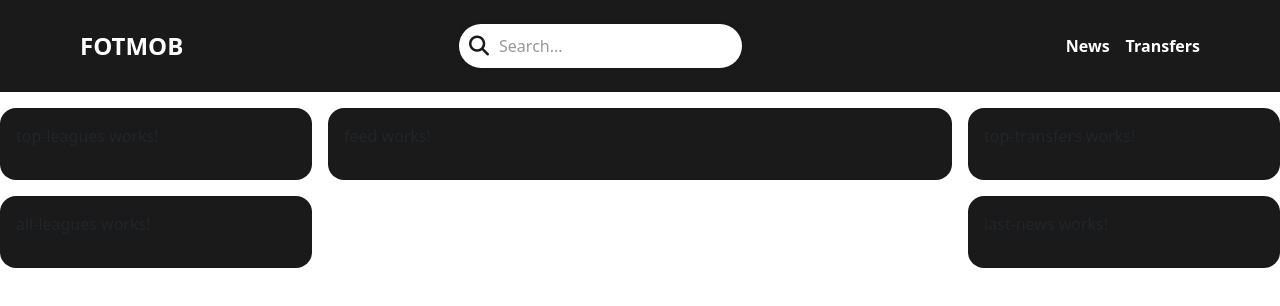
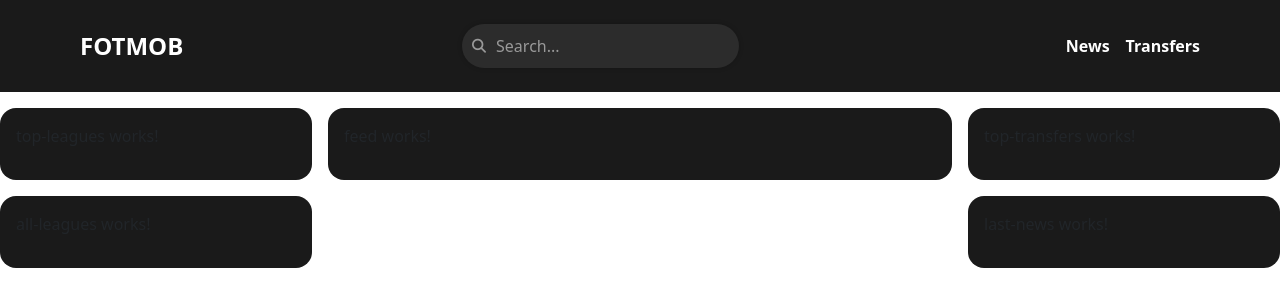
Before and after one commit to Chlafen/projet-web, an Angular app: page /home in a window 1280 px wide. Shown: the top 306 px of the page. Built offline with nearby package versions, Linux system fonts and the light colour scheme.

Commit message:
fix header

```diff
--- a/src/app/common/widgets/searchbar/searchbar.component.sass
+++ b/src/app/common/widgets/searchbar/searchbar.component.sass
@@ -10,17 +10,18 @@
   box-shadow: 0 0 5px 0 rgba(0, 0, 0, 0.2)
   border-radius: 50px
   padding: 10px
-  background-color: #fff
+  background-color: $primary-color-light
   i
-    color: $primary-color
-    font-size: 20px
+    color: #999
+    font-size: 14px
     margin-right: 8px
   input
     border: none
     outline: none
     width: 100%
     height: 100%
-    color: #333
+    color: #eee
+    background-color: transparent
     &::placeholder
       color: #999
       font-weight: 400
--- a/src/app/styles/_variables.sass
+++ b/src/app/styles/_variables.sass
@@ -1,5 +1,6 @@
 $background-color: #000000
 $primary-color: #1a1a1a
+$primary-color-light: #2c2c2c
 $secondary-color: #00985f
 $max-width: 1300px
 $border-radius: 1rem
```
